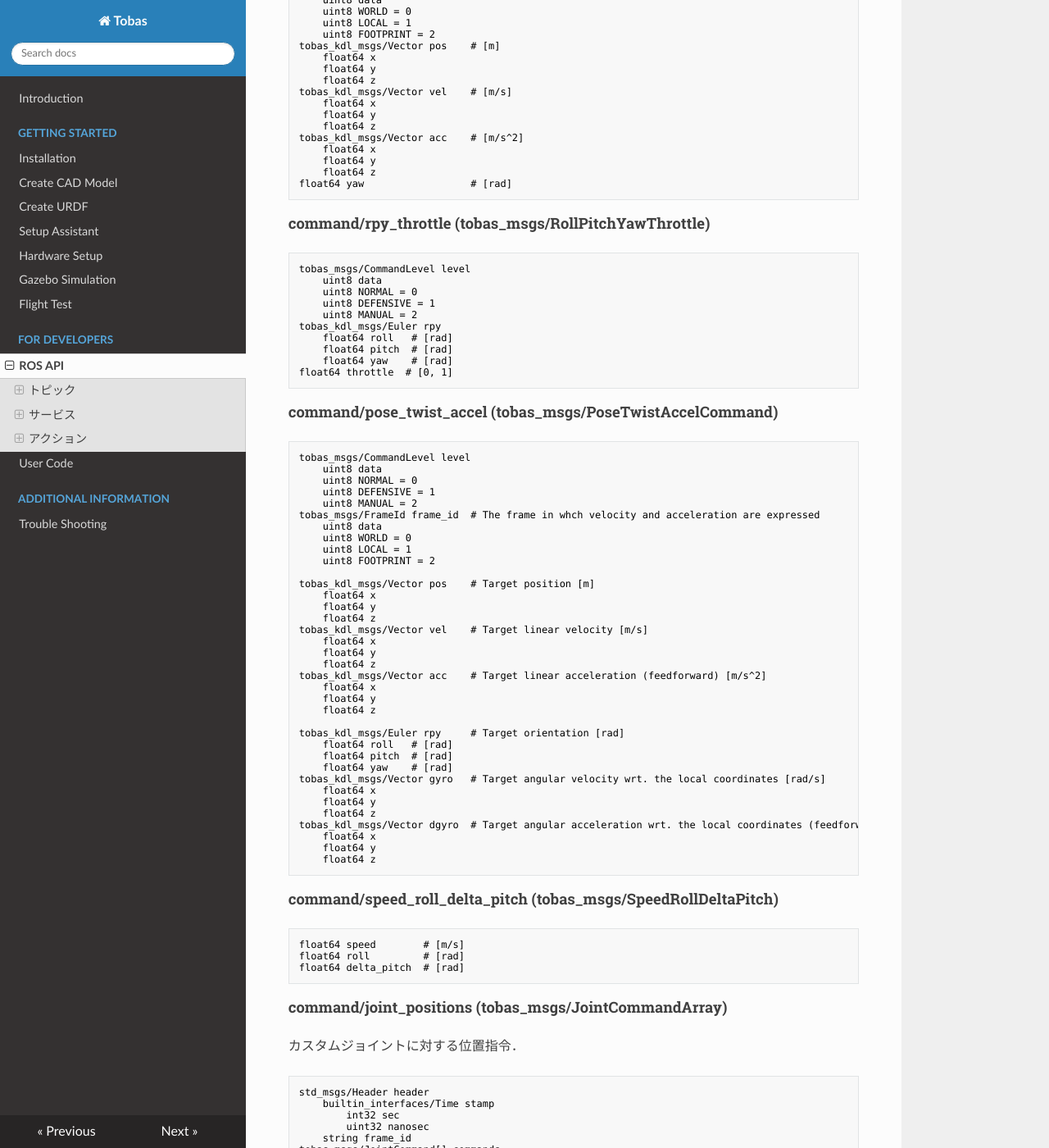
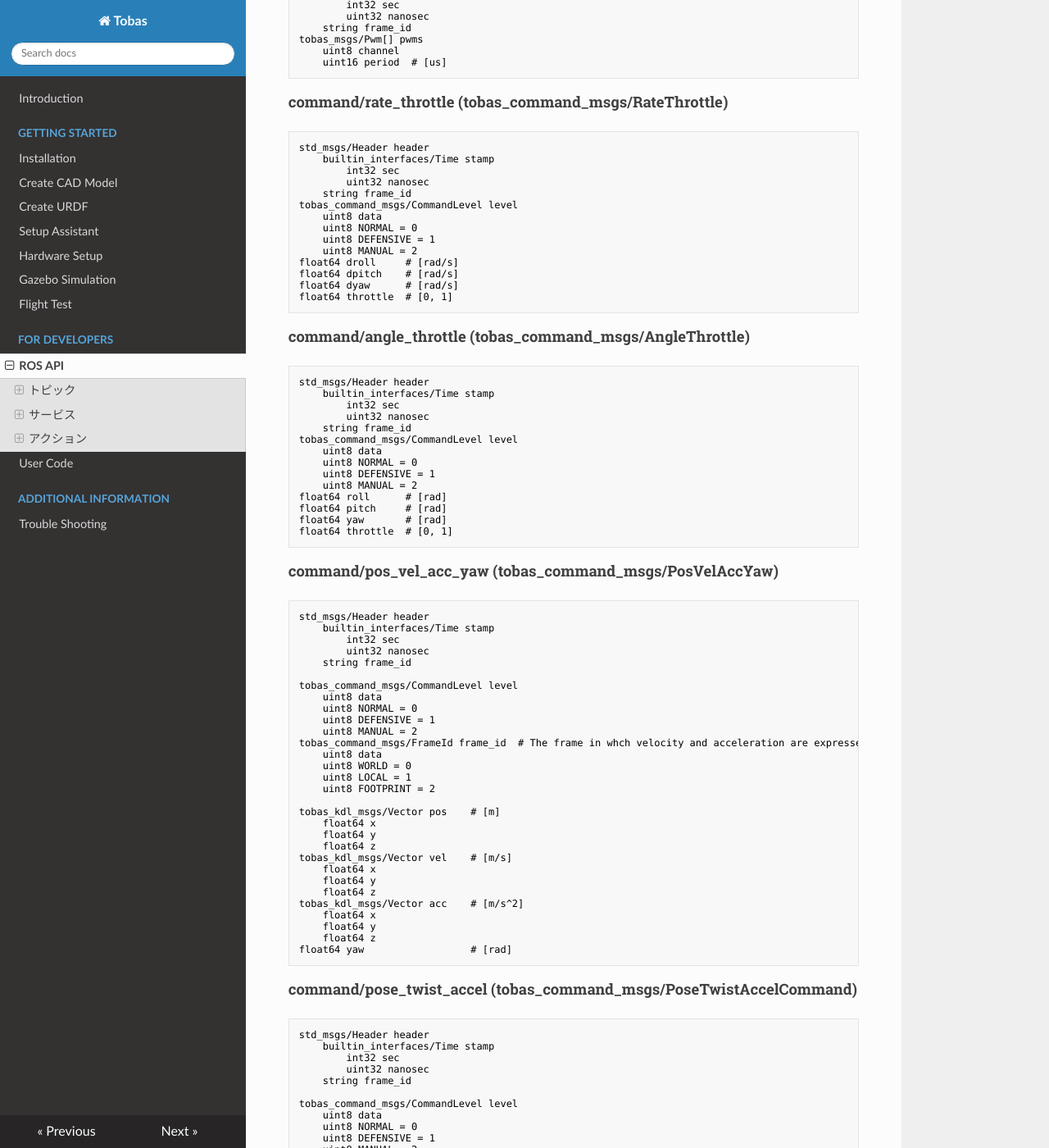
Before and after one commit to TobasFlightControl/tobas_wiki_ja, an MkDocs documentation site: the page built from docs/ros_api.md, in a window 1280 px wide and 1400 px high, scrolled down 5599 px. Shown: the whole window at 82% size. Built offline with MkDocs 1.6.1, drawn with Linux system fonts in a browser that asks for light colours; nearby versions of some CDN libraries; some of the changed text lies outside the part shown.

Commit message:
edit: ros_api.md

````diff
--- a/docs/ros_api.md
+++ b/docs/ros_api.md
@@ -191,11 +192,11 @@ std_msgs/Header header
 		int32 sec
 		uint32 nanosec
 	string frame_id
-
-string[] name
-float64[] position
-float64[] velocity
-float64[] effort
+tobas_msgs/JointState[] states
+	string name
+	float64 position
+	float64 velocity
+	float64 effort
 ```
 
 ### 状態推定
@@ -326,19 +327,79 @@ std_msgs/Header header
 float64[] deflections  # [deg]
 ```
 
-#### command/pos_vel_acc_yaw (tobas_msgs/PosVelAccYaw)
+#### command/pwm_periods (tobas_msgs/PwmArray)
+
+PWM デューティサイクル．
 
 ```txt
-tobas_msgs/CommandLevel level
+std_msgs/Header header
+	builtin_interfaces/Time stamp
+		int32 sec
+		uint32 nanosec
+	string frame_id
+tobas_msgs/Pwm[] pwms
+	uint8 channel
+	uint16 period  # [us]
+```
+
+#### command/rate_throttle (tobas_command_msgs/RateThrottle)
+
+```txt
+std_msgs/Header header
+	builtin_interfaces/Time stamp
+		int32 sec
+		uint32 nanosec
+	string frame_id
+tobas_command_msgs/CommandLevel level
 	uint8 data
 	uint8 NORMAL = 0
 	uint8 DEFENSIVE = 1
 	uint8 MANUAL = 2
-tobas_msgs/FrameId frame_id  # The frame in whch velocity and acceleration are expressed
+float64 droll     # [rad/s]
+float64 dpitch    # [rad/s]
+float64 dyaw      # [rad/s]
+float64 throttle  # [0, 1]
+```
+
+#### command/angle_throttle (tobas_command_msgs/AngleThrottle)
+
+```txt
+std_msgs/Header header
+	builtin_interfaces/Time stamp
+		int32 sec
+		uint32 nanosec
+	string frame_id
+tobas_command_msgs/CommandLevel level
+	uint8 data
+	uint8 NORMAL = 0
+	uint8 DEFENSIVE = 1
+	uint8 MANUAL = 2
+float64 roll      # [rad]
+float64 pitch     # [rad]
+float64 yaw       # [rad]
+float64 throttle  # [0, 1]
+```
+
+#### command/pos_vel_acc_yaw (tobas_command_msgs/PosVelAccYaw)
+
+```txt
+std_msgs/Header header
+	builtin_interfaces/Time stamp
+		int32 sec
+		uint32 nanosec
+	string frame_id
+
+tobas_command_msgs/CommandLevel level
+	uint8 data
+	uint8 NORMAL = 0
+	uint8 DEFENSIVE = 1
+	uint8 MANUAL = 2
+tobas_command_msgs/FrameId frame_id  # The frame in whch velocity and acceleration are expressed
 	uint8 data
 	uint8 WORLD = 0
 	uint8 LOCAL = 1
 	uint8 FOOTPRINT = 2
+
 tobas_kdl_msgs/Vector pos    # [m]
 	float64 x
 	float64 y
@@ -354,30 +415,21 @@ tobas_kdl_msgs/Vector acc    # [m/s^2]
 float64 yaw                  # [rad]
 ```
 
-#### command/rpy_throttle (tobas_msgs/RollPitchYawThrottle)
+#### command/pose_twist_accel (tobas_command_msgs/PoseTwistAccelCommand)
 
 ```txt
-tobas_msgs/CommandLevel level
+std_msgs/Header header
+	builtin_interfaces/Time stamp
+		int32 sec
+		uint32 nanosec
+	string frame_id
+
+tobas_command_msgs/CommandLevel level
 	uint8 data
 	uint8 NORMAL = 0
 	uint8 DEFENSIVE = 1
 	uint8 MANUAL = 2
-tobas_kdl_msgs/Euler rpy
-	float64 roll   # [rad]
-	float64 pitch  # [rad]
-	float64 yaw    # [rad]
-float64 throttle  # [0, 1]
-```
-
-#### command/pose_twist_accel (tobas_msgs/PoseTwistAccelCommand)
-
-```txt
-tobas_msgs/CommandLevel level
-	uint8 data
-	uint8 NORMAL = 0
-	uint8 DEFENSIVE = 1
-	uint8 MANUAL = 2
-tobas_msgs/FrameId frame_id  # The frame in whch velocity and acceleration are expressed
+tobas_command_msgs/FrameId frame_id  # The frame in whch velocity and acceleration are expressed
 	uint8 data
 	uint8 WORLD = 0
 	uint8 LOCAL = 1
@@ -410,9 +462,14 @@ tobas_kdl_msgs/Vector dgyro  # Target angular acceleration wrt. the local coordi
 	float64 z
 ```
 
-#### command/speed_roll_delta_pitch (tobas_msgs/SpeedRollDeltaPitch)
+#### command/speed_roll_delta_pitch (tobas_command_msgs/SpeedRollDeltaPitch)
 
 ```txt
+std_msgs/Header header
+	builtin_interfaces/Time stamp
+		int32 sec
+		uint32 nanosec
+	string frame_id
 float64 speed        # [m/s]
 float64 roll         # [rad]
 float64 delta_pitch  # [rad]
@@ -649,11 +706,7 @@ tobas_gazebo_msgs/TetherParams params
 
 ```txt
 # Goal
-tobas_msgs/CommandLevel level
-	uint8 data
-	uint8 NORMAL = 0
-	uint8 DEFENSIVE = 1
-	uint8 MANUAL = 2
+tobas_command_msgs/CommandLevel level
 float64 target_altitude     # [m]
 float64 altitude_tolerance  # [m]
 float64 duration            # [s]
@@ -675,7 +728,7 @@ string message
 
 ```txt
 # Goal
-tobas_msgs/CommandLevel level
+tobas_command_msgs/CommandLevel level
 	uint8 data
 	uint8 NORMAL = 0
 	uint8 DEFENSIVE = 1
@@ -697,7 +750,7 @@ string message
 
 ```txt
 # Goal
-tobas_msgs/CommandLevel level
+tobas_command_msgs/CommandLevel level
 	uint8 data
 	uint8 NORMAL = 0
 	uint8 DEFENSIVE = 1
````
Also changed, not shown: other parts of docs/ros_api.md (+8 -7 lines).
